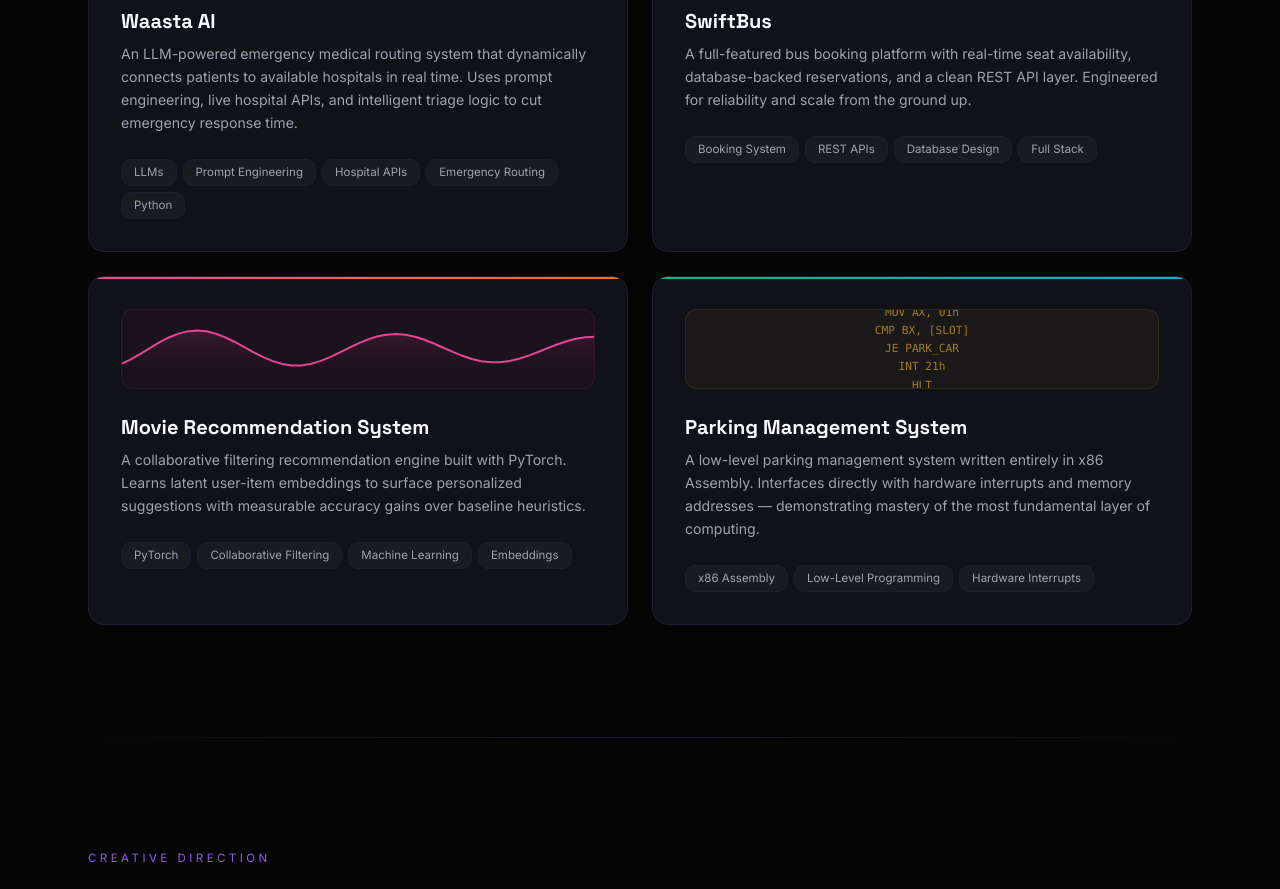
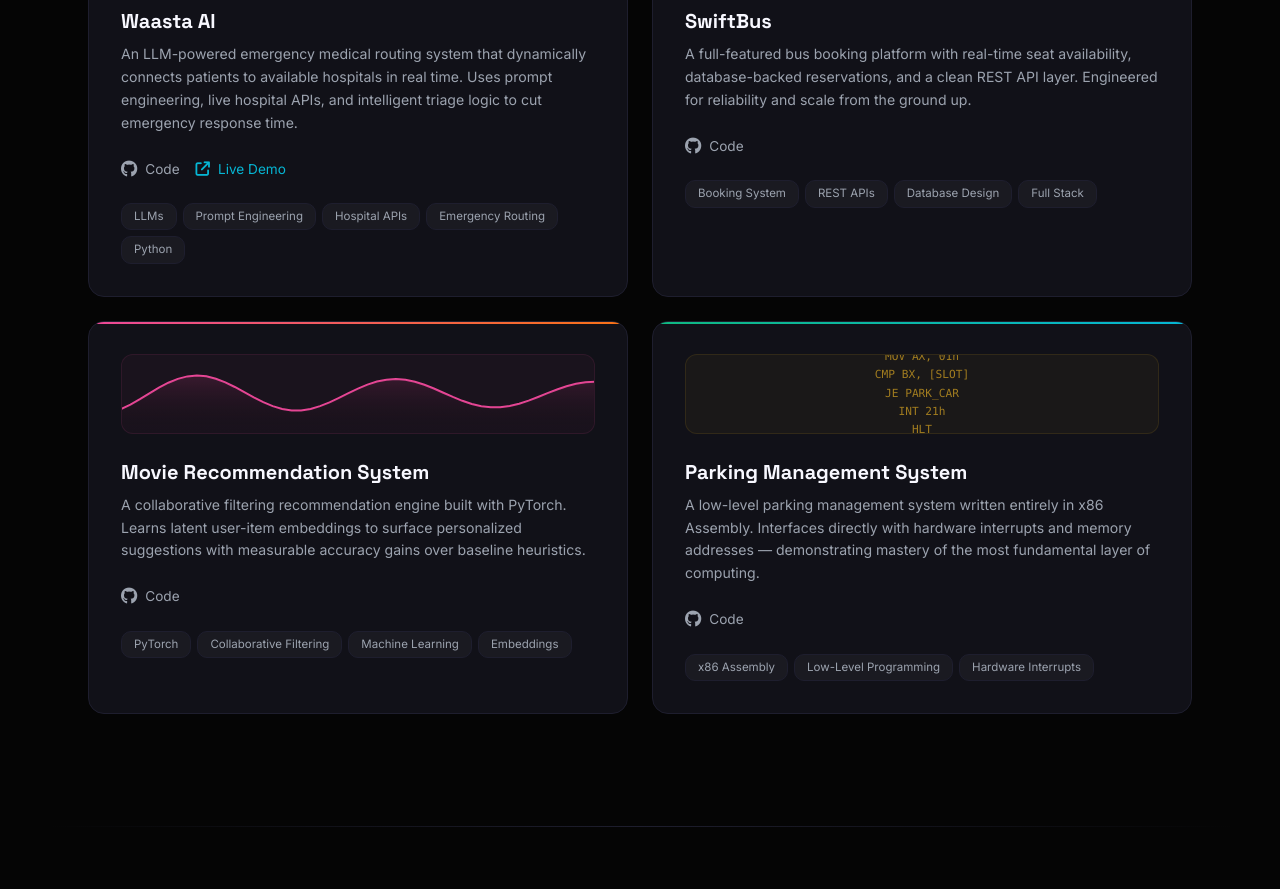
Before and after one commit to waniaf-22/Portfolio-Wania-Fatima, a React (Vite) app: page / in a window 1280 px wide. Shown: the part 4940-5829 px from the top of the page. Built offline with nearby package versions, Linux system fonts and the light colour scheme; the HTML template or start-up script is replaced by a standard one.

Commit message:
feat: add github and live demo links to projects

```diff
--- a/src/components/ProjectsSection.tsx
+++ b/src/components/ProjectsSection.tsx
@@ -7,6 +7,8 @@ interface Project {
   badge?: string;
   topColor: string;
   vizType: "neural" | "bus" | "ml" | "asm";
+  githubUrl?: string;
+  liveDemoUrl?: string;
 }
 
 const projects: Project[] = [
@@ -16,6 +18,8 @@ const projects: Project[] = [
     tags: ["LLMs", "Prompt Engineering", "Hospital APIs", "Emergency Routing", "Python"],
     topColor: "linear-gradient(135deg, #06b6d4, #3b82f6)",
     vizType: "neural",
+    githubUrl: "https://github.com/waniaf-22/Waasta-AI",
+    liveDemoUrl: "#",
   },
   {
     name: "SwiftBus",
@@ -23,6 +27,7 @@ const projects: Project[] = [
     tags: ["Booking System", "REST APIs", "Database Design", "Full Stack"],
     topColor: "linear-gradient(135deg, #8b5cf6, #ec4899)",
     vizType: "bus",
+    githubUrl: "https://github.com/waniaf-22/SwiftBus",
   },
   {
     name: "Movie Recommendation System",
@@ -30,6 +35,7 @@ const projects: Project[] = [
     tags: ["PyTorch", "Collaborative Filtering", "Machine Learning", "Embeddings"],
     topColor: "linear-gradient(90deg, #ec4899, #f97316)",
     vizType: "ml",
+    githubUrl: "https://github.com/waniaf-22/Movie-Recommendation",
   },
   {
     name: "Parking Management System",
@@ -37,6 +43,7 @@ const projects: Project[] = [
     tags: ["x86 Assembly", "Low-Level Programming", "Hardware Interrupts"],
     topColor: "linear-gradient(90deg, #10b981, #06b6d4)",
     vizType: "asm",
+    githubUrl: "https://github.com/waniaf-22/Parking-Management",
   },
 ];
 
@@ -219,7 +226,22 @@ const ProjectCard = ({ project }: { project: Project }) => {
 
       <h3 className="text-xl font-display font-bold mb-2">{project.name}</h3>
       <p className="text-[0.88rem] text-[var(--lg)] leading-relaxed mb-6">{project.desc}</p>
-      <div className="flex flex-wrap gap-1.5">
+
+      {/* Links */}
+      <div className="flex gap-4 mb-6">
+        {project.githubUrl && (
+          <a href={project.githubUrl} target="_blank" rel="noopener noreferrer" className="text-[0.85rem] text-[var(--lg)] hover:text-white transition-colors flex items-center gap-2">
+            <i className="fa-brands fa-github text-[1.05rem]"></i> Code
+          </a>
+        )}
+        {project.liveDemoUrl && (
+          <a href={project.liveDemoUrl} target="_blank" rel="noopener noreferrer" className="text-[0.85rem] text-[var(--cyan)] hover:text-[#22d3ee] transition-colors flex items-center gap-2">
+            <i className="fa-solid fa-arrow-up-right-from-square text-[0.9rem]"></i> Live Demo
+          </a>
+        )}
+      </div>
+
+      <div className="flex flex-wrap gap-1.5 mt-auto">
         {project.tags.map((tag) => (
           <span
             key={tag}
```
